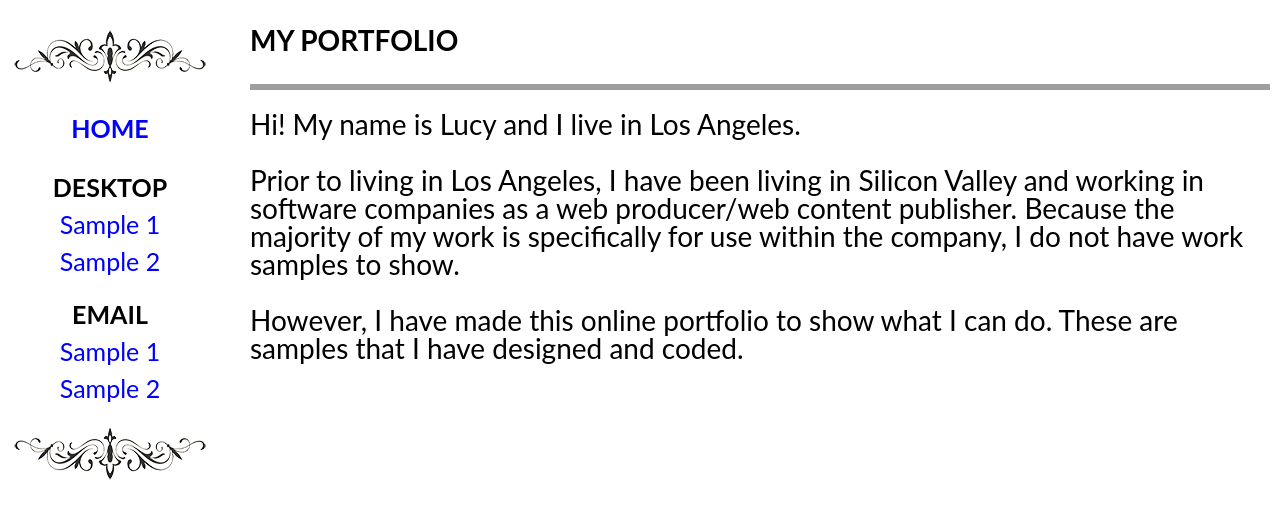
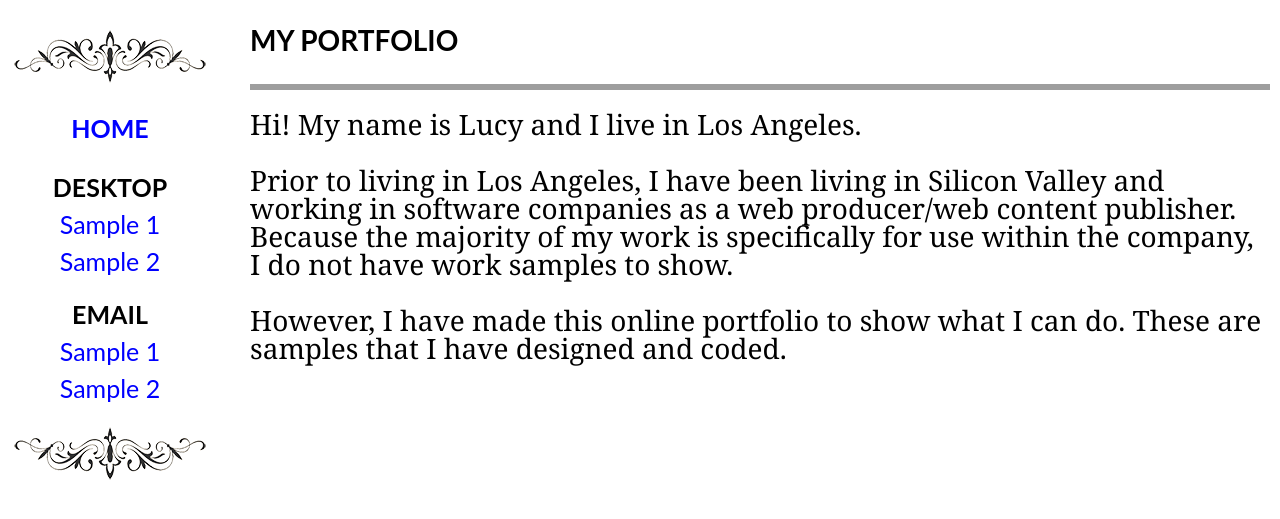
Before and after one commit to nuumu/nuumu.github.io, a Jekyll site: the page built from index.html, in a window 1280 px wide. Shown: the top 519 px of the page. Built offline with Jekyll 4.4.1, drawn with Linux system fonts in a browser that asks for light colours.

Commit message:
Update index.html

```diff
--- a/index.html
+++ b/index.html
@@ -11,10 +11,8 @@ if( screen.width <= 480 ) {
 <h4>MY PORTFOLIO</h4>
 <p class="line"></p>
 
-<section class="about">
-<p>Hi! My name is Lucy and I live in Los Angeles.</p><br />
+<p class="serif">Hi! My name is Lucy and I live in Los Angeles.</p><br />
 
-<p>Prior to living in Los Angeles, I have been living in Silicon Valley and working in software companies as a web producer/web content publisher. Because the majority of my work is specifically for use within the company, I do not have work samples to show.</p><br />
+<p class="serif">Prior to living in Los Angeles, I have been living in Silicon Valley and working in software companies as a web producer/web content publisher. Because the majority of my work is specifically for use within the company, I do not have work samples to show.</p><br />
 
-<p>However, I have made this online portfolio to show what I can do. These are samples that I have designed and coded.</p>
-</section>
+<p class="serif">However, I have made this online portfolio to show what I can do. These are samples that I have designed and coded.</p>
```
